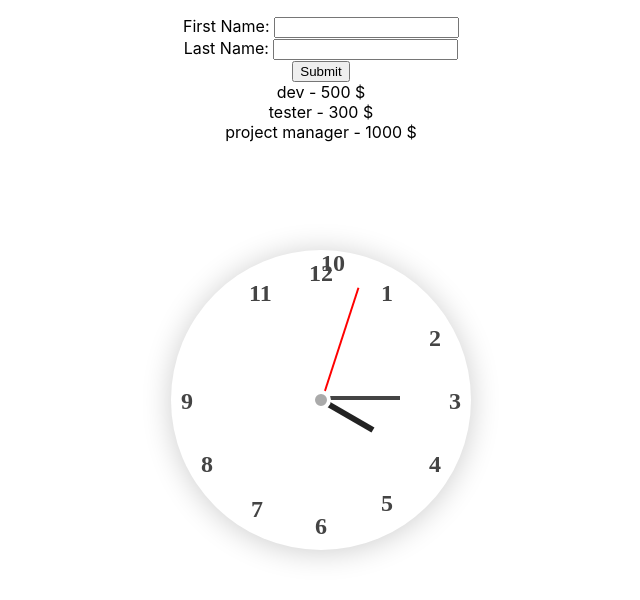
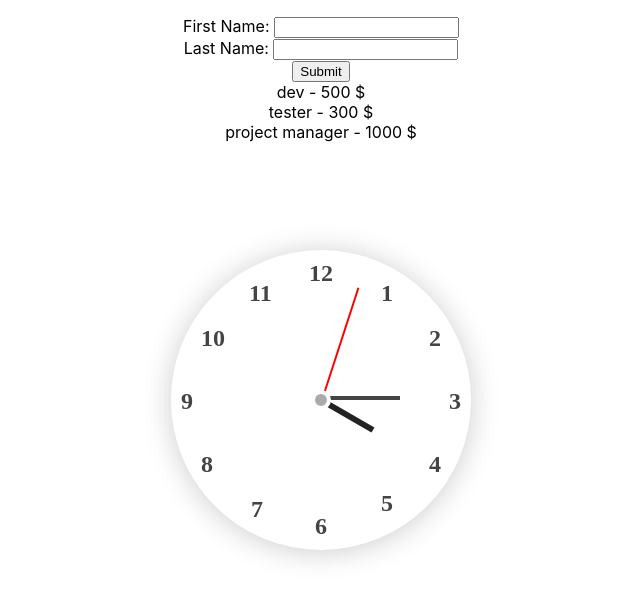
Before and after one commit to bangbigbee/webstudywithme, a React (Create React App) app: page / in a window 1280 px wide. Shown: the top 600 px of the page, without its empty margins (319-959 px from the left). Built offline with nearby package versions, Linux system fonts and the light colour scheme.

Commit message:
add ten css

```diff
--- a/src/App.css
+++ b/src/App.css
@@ -121,3 +121,8 @@
   left: 10px;
   top: 46%;
 }
+
+.ten {
+  top: 25%;
+  left: 10%;
+}
```
